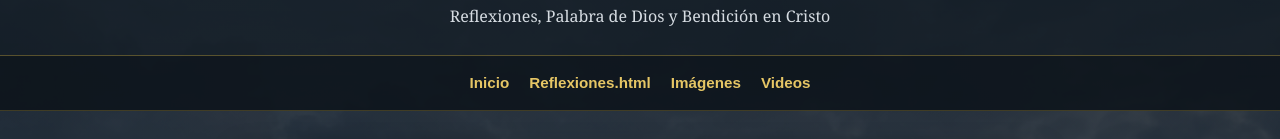
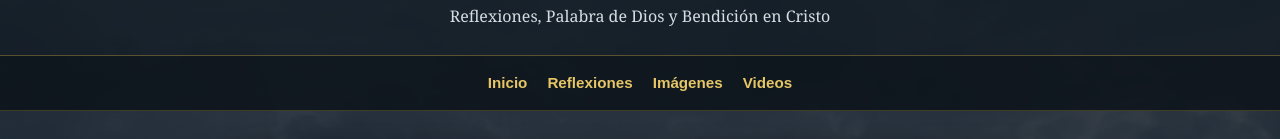
Before and after one commit to unpedacitodecielo18-arch/Un-Pedacito-de-Cielo, a plain HTML site: page index.html in a window 1280 px wide. Shown: the part 261-400 px from the top of the page. Drawn offline with Linux system fonts and the light colour scheme.

Commit message:
Update index.html

```diff
--- a/index.html
+++ b/index.html
@@ -174,7 +174,7 @@
 
   <nav>
     <a href="#inicio">Inicio</a>
-    <a href="#reflexiones">Reflexiones.html</a>
+    <a href="#reflexiones.html">Reflexiones</a>
     <a href="#imagenes">Imágenes</a>
     <a href="#videos">Videos</a>
   </nav>
```
